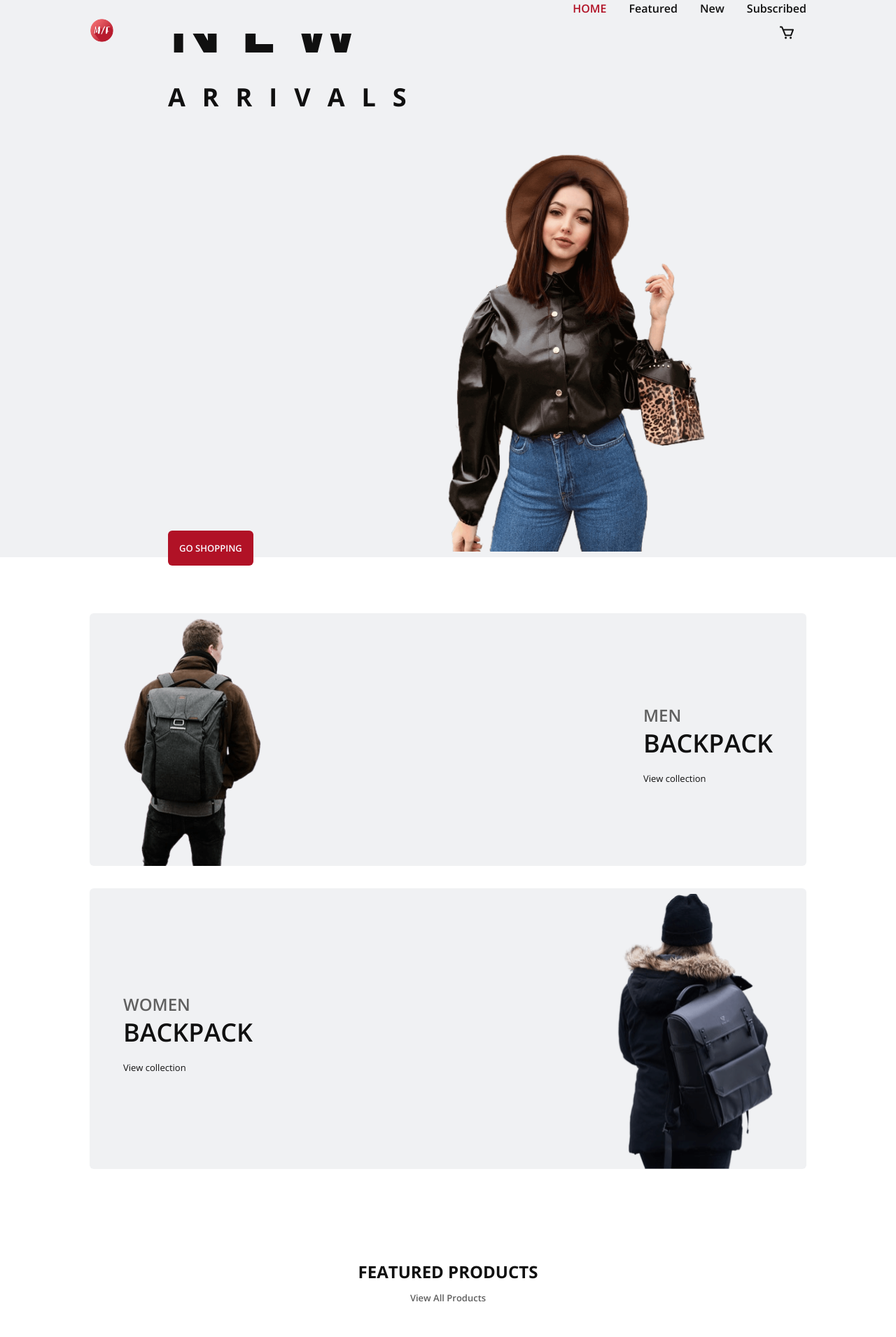
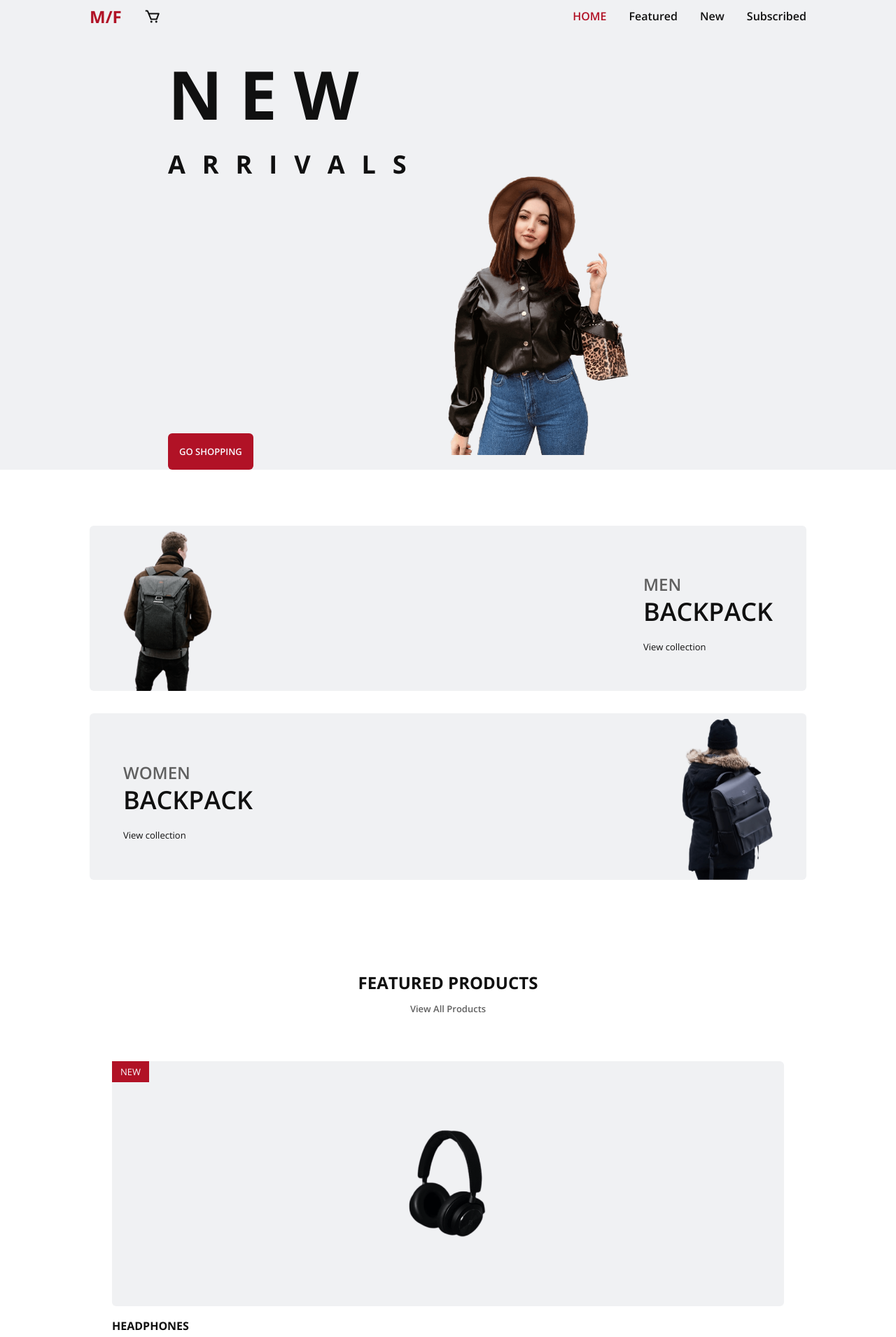
Before and after one commit to T-Damer/e-commerce-template, a PHP site: page / in a window 1280 px wide. Shown: the top 1910 px of the page at 70% size. Run offline with PHP 8.4, Linux system fonts and the light colour scheme.

Commit message:
Fixed navbar

```diff
--- a/assets/css/styles.css
+++ b/assets/css/styles.css
@@ -146,7 +146,7 @@ img {
 
 .nav {
   height: var(--header-height);
-  display: flex;
+  display: flex !important;
   justify-content: space-between;
   align-items: center;
 }
@@ -179,6 +179,7 @@ img {
 
 .nav__logo {
   font-weight: var(--font-bold);
+  color: var(--first-color);
   object-fit: cover;
 }
 
@@ -229,7 +230,7 @@ img {
 }
 
 .home__title {
-  algin-self: center;
+  align-self: center;
   font-size: var(--big-font-size);
   line-height: 1;
   letter-spacing: 0.5rem;
@@ -248,7 +249,7 @@ img {
 }
 /*===== BUTTONS =====*/
 .button {
-  dispay: inline-block;
+  display: inline-block;
   background-color: var(--first-color);
   color: var(--white-color);
   padding: 1rem;
@@ -510,6 +511,7 @@ img {
   body {
     margin: 0;
   }
+
   .section-all {
     margin-bottom: var(--mb-4);
   }
@@ -531,21 +533,28 @@ img {
   .nav__toggle {
     display: none;
   }
+  .nav__cart {
+    margin-top: 0.4rem;
+  }
 
   .home__container {
     height: 100vh;
   }
   .home__data {
-    padding: 0;
-    height: max-content;
     align-self: center;
+  }
+  .home_data,
+  .button {
   }
   .home__title {
     line-height: 0.8;
     letter-spacing: 1.5rem;
+    margin-top: 4rem;
+    margin-bottom: 0;
   }
   .home__img {
-    width: 370px;
+    width: 260px;
+    height: 400px;
   }
 
   .collection__container {
--- a/index.html
+++ b/index.html
@@ -33,6 +33,15 @@
     <!--===== HEADER =====-->
     <header class="l-header">
       <nav class="nav bg-grid">
+          <a href="#" class="nav__logo">
+            <h2 src="assets/img/logo256.png" width="35" alt="M/F">M/F</h2>
+          </a>
+        <div class=nav__icons>
+          <a href="#">
+            <i class="bx bx-cart nav__cart"></i>
+          </a>
+          <i class="bx bx-menu nav__toggle" id="nav-toggle"></i>
+        </div>
         <div class="nav__menu" id="nav-menu">
           <ul class="nav__list">
             <li class="nav__item">
@@ -46,19 +55,6 @@
               <a href="#subscribed" class="nav__link">Subscribed</a>
             </li>
           </ul>
-        </div>
-
-        <div class="nav__icons">
-          <div>
-            <a href="#" class="nav__logo">
-              <img src="assets/img/logo256.png" width="35" alt="M/F">
-            </a>
-          </div>
-
-            <div class="nav__subicons">
-              <i class="bx bx-cart nav__cart"></i>
-              <i class="bx bx-menu nav__toggle" id="nav-toggle"></i>
-            </div>
         </div>
       </nav>
     </header>
@@ -83,7 +79,7 @@
             <img
               src="assets/img/backpackMan.png"
               alt="backpackMan"
-              class="collction__img"
+              class="collection__img"
             />
             <div class="collections__data">
               <h2 class="collection__title">
@@ -103,7 +99,7 @@
             <img
               src="assets/img/backpackWoman.png"
               alt="backpackWoman"
-              class="collction__img"
+              class="collection__img"
             />
           </div>
         </div>
@@ -140,12 +136,11 @@
                 class="featured__img"
               />
             </div>
+
             <div class="featured__data">
               <h3 class="featured__name">Smartwatch FX Turbo</h3>
               <span class="featured__price">29$</span>
             </div>
-          </div>
-
           </div>
 
           <div class="featured__product">
@@ -167,7 +162,6 @@
             <div class="featured__product">
               <div class="featured__box">
                 <div class="featured__new">NEW</div>
-
                   <img
                     src="assets/img/feature3.png"
                     alt="feature3"
```
Lines whose indentation alone changed are shown as unchanged.
